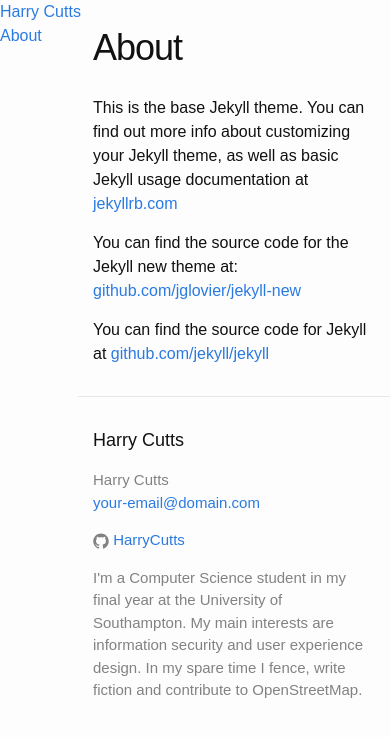
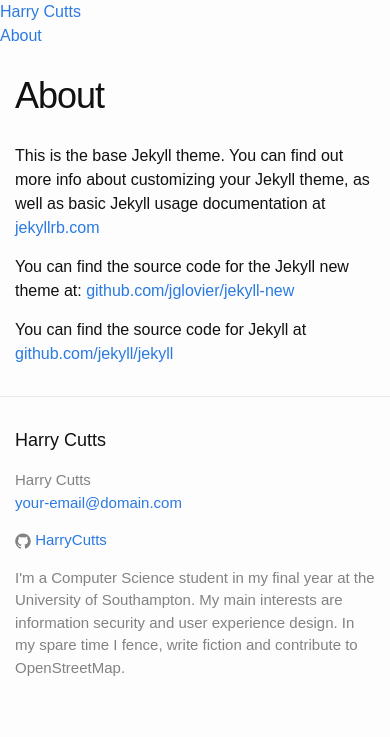
Before and after one commit to HarryCutts/harrycutts.github.io, a Jekyll site: the page built from about.md, in a window 390 px wide. Shown: the top 737 px of the page. Built offline with Jekyll 4.4.1, drawn with Linux system fonts in a browser that asks for light colours; nearby versions of some CDN libraries; library files that are not in the unit come from our copies.

Commit message:
Make sidebar responsive again

```diff
--- a/_sass/_base.scss
+++ b/_sass/_base.scss
@@ -162,7 +162,7 @@
 	padding-left: $spacing-unit;
 	@extend %clearfix;
 
-	@include media-query($on-laptop) {
+	@include media-query($device-laptop) {
 		max-width: -webkit-calc(800px - (#{$spacing-unit}));
 		max-width:		 calc(800px - (#{$spacing-unit}));
 		padding-right: $spacing-unit / 2;
--- a/_sass/_layout.scss
+++ b/_sass/_layout.scss
@@ -1,6 +1,7 @@
 /**
  * Sidebar
  */
+@media screen and (min-width: $device-palm) {
 	.sidebar {
 		position: fixed;
 		top: 0;
@@ -8,6 +9,7 @@
 
 		& + div {
 			margin-left: 20%;
+		}
 	}
 }
 
@@ -60,7 +62,7 @@
 	width:		 calc(45% - (#{$spacing-unit} / 2));
 }
 
-@include media-query($on-laptop) {
+@include media-query($device-laptop) {
 	.footer-col-1,
 	.footer-col-2 {
 		width: -webkit-calc(50% - (#{$spacing-unit} / 2));
@@ -73,7 +75,7 @@
 	}
 }
 
-@include media-query($on-palm) {
+@include media-query($device-palm) {
 	.footer-col {
 		float: none;
 		width: -webkit-calc(100% - (#{$spacing-unit} / 2));
@@ -127,7 +129,7 @@
 	letter-spacing: -1px;
 	line-height: 1;
 
-	@include media-query($on-laptop) {
+	@include media-query($device-laptop) {
 		font-size: 36px;
 	}
 }
@@ -138,7 +140,7 @@
 	h2 {
 		font-size: 32px;
 
-		@include media-query($on-laptop) {
+		@include media-query($device-laptop) {
 			font-size: 28px;
 		}
 	}
@@ -146,7 +148,7 @@
 	h3 {
 		font-size: 26px;
 
-		@include media-query($on-laptop) {
+		@include media-query($device-laptop) {
 			font-size: 22px;
 		}
 	}
@@ -154,7 +156,7 @@
 	h4 {
 		font-size: 20px;
 
-		@include media-query($on-laptop) {
+		@include media-query($device-laptop) {
 			font-size: 18px;
 		}
 	}
--- a/css/main.scss
+++ b/css/main.scss
@@ -21,8 +21,8 @@
 $grey-color-light: lighten($grey-color, 40%);
 $grey-color-dark:  darken($grey-color, 25%);
 
-$on-palm:          600px;
-$on-laptop:        800px;
+$device-palm:      48em;
+$device-laptop:    800px;
 
 
 
```
Lines whose indentation alone changed are shown as unchanged.
